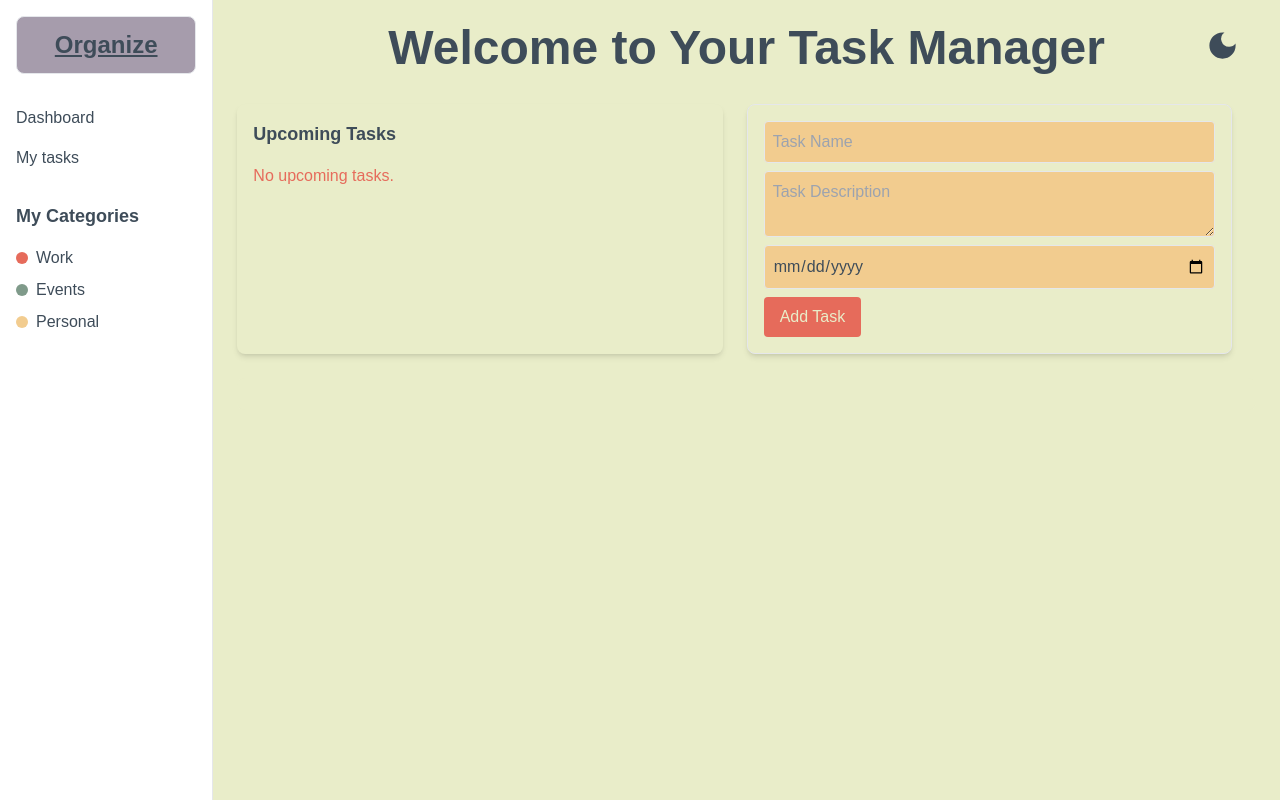
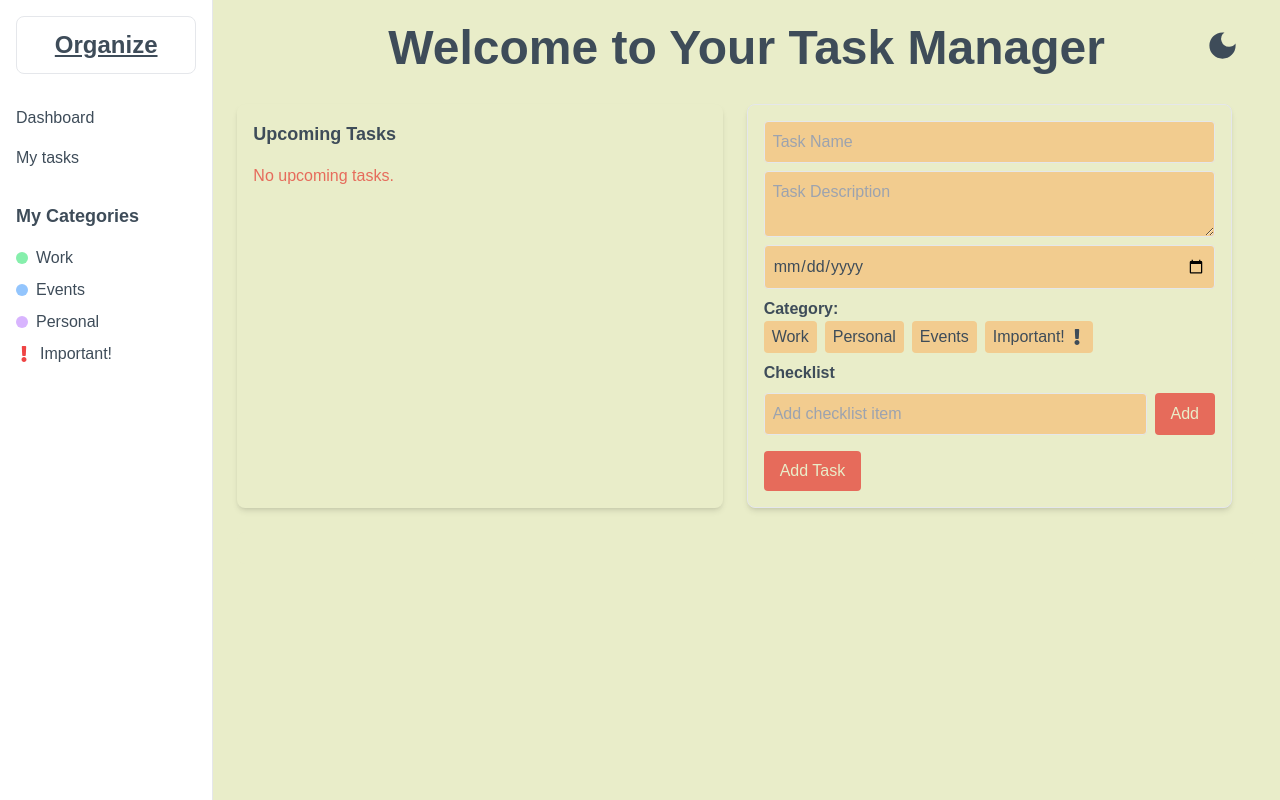
Before and after one commit to Jennnnnie/joc-task-manager, a Next.js app: page / in a window 1280 px wide. Built offline with nearby package versions, Linux system fonts and the light colour scheme; a web font is replaced by a local one.

Commit message:
Implemented the category colors into TaskList and TaskForm

```diff
--- a/app/components/Sidebar.tsx
+++ b/app/components/Sidebar.tsx
@@ -1,4 +1,6 @@
 'use client';
+
+import { FaExclamation } from 'react-icons/fa';
 
 import { useDarkMode } from '../utils/DarkModeContext';
 
@@ -52,21 +54,27 @@ export default function Sidebar() {
         </h2>
         <ul className='mt-4 space-y-2'>
           <li className='flex items-center space-x-2'>
-            <span className='w-3 h-3 bg-coral rounded-full'></span>
+            <span className='w-3 h-3 bg-green-300 rounded-full'></span>
             <span className={`${darkMode ? 'text-cream' : 'text-navy'}`}>
               Work
             </span>
           </li>
           <li className='flex items-center space-x-2'>
-            <span className='w-3 h-3 bg-green rounded-full'></span>
+            <span className='w-3 h-3 bg-blue-300 rounded-full'></span>
             <span className={`${darkMode ? 'text-cream' : 'text-navy'}`}>
               Events
             </span>
           </li>
           <li className='flex items-center space-x-2'>
-            <span className='w-3 h-3 bg-yellow rounded-full'></span>
+            <span className='w-3 h-3 bg-purple-300 rounded-full'></span>
             <span className={`${darkMode ? 'text-cream' : 'text-navy'}`}>
               Personal
+            </span>
+          </li>
+          <li className='flex items-center space-x-2'>
+            <FaExclamation className='text-red-500' />
+            <span className={`${darkMode ? 'text-cream' : 'text-navy'}`}>
+              Important!
             </span>
           </li>
         </ul>
--- a/app/components/TaskForm.tsx
+++ b/app/components/TaskForm.tsx
@@ -1,5 +1,6 @@
 'use client';
 
+import { FaExclamation } from 'react-icons/fa';
 import { useState, useEffect } from 'react';
 import { useTasks } from '../utils/TaskContext';
 import { useDarkMode } from '../utils/DarkModeContext';
@@ -19,7 +20,11 @@ export default function TaskForm({
     name: '',
     description: '',
     dueDate: '',
+    checklist: [] as { id: string; text: string; completed: boolean }[],
+    category: '', // Stores the selected category
   });
+
+  const [newChecklistItem, setNewChecklistItem] = useState('');
 
   useEffect(() => {
     if (selectedTask) {
@@ -30,6 +35,32 @@ export default function TaskForm({
   const handleChange = (e: any) => {
     const { name, value } = e.target;
     setFormState((prev) => ({ ...prev, [name]: value }));
+  };
+
+  const handleAddChecklistItem = () => {
+    if (newChecklistItem.trim()) {
+      setFormState((prev) => ({
+        ...prev,
+        checklist: [
+          ...prev.checklist,
+          {
+            id: Date.now().toString(),
+            text: newChecklistItem,
+            completed: false,
+          },
+        ],
+      }));
+      setNewChecklistItem(''); // Clear input after adding
+    }
+  };
+
+  const handleChecklistChange = (id: string) => {
+    setFormState((prev) => ({
+      ...prev,
+      checklist: prev.checklist.map((item) =>
+        item.id === id ? { ...item, completed: !item.completed } : item
+      ),
+    }));
   };
 
   const handleSubmit = (e: any) => {
@@ -44,9 +75,30 @@ export default function TaskForm({
         payload: { ...formState, id: Date.now().toString() },
       });
     }
-    setFormState({ id: '', name: '', description: '', dueDate: '' }); // Reset the form
+    setFormState({
+      id: '',
+      name: '',
+      description: '',
+      dueDate: '',
+      checklist: [],
+      category: '',
+    }); // Reset the form
     onFormSubmit && onFormSubmit(); // Notify that editing is done
   };
+
+  const categories = [
+    { value: 'red', label: 'Work' },
+    { value: 'green', label: 'Personal' },
+    { value: 'blue', label: 'Events' },
+    {
+      value: 'important',
+      label: (
+        <>
+          Important! <FaExclamation />
+        </>
+      ),
+    },
+  ];
 
   return (
     <form
@@ -86,6 +138,72 @@ export default function TaskForm({
           darkMode ? 'bg-purple text-cream' : 'bg-yellow text-navy'
         }`}
       />
+      <div className={`block w-full mb-2`}>
+        <label className='font-bold'>Category:</label>
+        <div className={`flex gap-2 items-center`}>
+          {categories.map((category) => (
+            <div
+              key={category.value}
+              className={`flex items-center gap-1 cursor-pointer px-2 py-1 rounded ${
+                darkMode ? 'bg-purple text-cream' : 'bg-yellow text-navy'
+              } ${
+                formState.category === category.value
+                  ? 'ring-2 ring-offset-2 ring-coral'
+                  : ''
+              }`}
+              onClick={() =>
+                setFormState((prev) => ({
+                  ...prev,
+                  category: category.value,
+                }))
+              }
+            >
+              {category.label}
+            </div>
+          ))}
+        </div>
+      </div>
+      <div className='mb-4'>
+        <h4 className='font-bold mb-2'>Checklist</h4>
+        <ul className='mb-2 space-y-2'>
+          {formState.checklist.map((item) => (
+            <li key={item.id} className='flex items-center gap-2'>
+              <input
+                type='checkbox'
+                checked={item.completed}
+                onChange={() => handleChecklistChange(item.id)}
+              />
+              <span
+                className={`${
+                  item.completed ? 'line-through text-gray-500' : ''
+                }`}
+              >
+                {item.text}
+              </span>
+            </li>
+          ))}
+        </ul>
+        <div className='flex gap-2'>
+          <input
+            type='text'
+            placeholder='Add checklist item'
+            value={newChecklistItem}
+            onChange={(e) => setNewChecklistItem(e.target.value)}
+            className={`flex-1 p-2 border rounded ${
+              darkMode ? 'bg-purple text-cream' : 'bg-yellow text-navy'
+            }`}
+          />
+          <button
+            type='button'
+            onClick={handleAddChecklistItem}
+            className={`px-4 py-2 rounded ${
+              darkMode ? 'bg-green text-navy ' : 'bg-coral text-cream '
+            }`}
+          >
+            Add
+          </button>
+        </div>
+      </div>
       <button
         type='submit'
         className={`px-4 py-2 rounded ${
--- a/app/components/TaskList.tsx
+++ b/app/components/TaskList.tsx
@@ -1,5 +1,6 @@
 'use client';
 
+import { FaExclamation } from 'react-icons/fa';
 import { useState } from 'react';
 import { useTasks } from '../utils/TaskContext';
 import { useDarkMode } from '../utils/DarkModeContext';
@@ -8,24 +9,51 @@ export default function TaskList() {
   const [tasks, dispatch] = useTasks();
   const { darkMode } = useDarkMode();
 
-  // Track the task currently being edited
   const [editingTaskId, setEditingTaskId] = useState<string | null>(null);
   const [editingTask, setEditingTask] = useState<any>(null);
+  const [newChecklistItem, setNewChecklistItem] = useState('');
 
   const handleEditClick = (task: any) => {
     setEditingTaskId(task.id);
-    setEditingTask({ ...task }); // Set a copy of the task to edit
+    setEditingTask({ ...task });
   };
 
   const handleCancelEdit = () => {
     setEditingTaskId(null);
-    setEditingTask(null); // Reset the editing state
+    setEditingTask(null);
+    setNewChecklistItem('');
   };
 
   const handleSaveEdit = () => {
     dispatch({ type: 'editTask', payload: editingTask });
-    setEditingTaskId(null); // Save and exit editing mode
+    setEditingTaskId(null);
     setEditingTask(null);
+  };
+
+  const handleChecklistChange = (itemId: string) => {
+    setEditingTask((prev: any) => ({
+      ...prev,
+      checklist: prev.checklist.map((item: any) =>
+        item.id === itemId ? { ...item, completed: !item.completed } : item
+      ),
+    }));
+  };
+
+  const handleAddChecklistItem = () => {
+    if (newChecklistItem.trim()) {
+      setEditingTask((prev: any) => ({
+        ...prev,
+        checklist: [
+          ...prev.checklist,
+          {
+            id: Date.now().toString(),
+            text: newChecklistItem,
+            completed: false,
+          },
+        ],
+      }));
+      setNewChecklistItem('');
+    }
   };
 
   const handleChange = (e: any) => {
@@ -37,6 +65,20 @@ export default function TaskList() {
     dispatch({ type: 'deleteTask', payload: id });
   };
 
+  const categories = [
+    { value: 'red', label: 'Work' },
+    { value: 'green', label: 'Personal' },
+    { value: 'blue', label: 'Events' },
+    {
+      value: 'important',
+      label: (
+        <>
+          Important! <FaExclamation />
+        </>
+      ),
+    },
+  ];
+
   return (
     <div
       className={`grid grid-cols-1 sm:grid-cols-2 md:grid-cols-3 lg:grid-cols-4 gap-4 ${
@@ -46,12 +88,35 @@ export default function TaskList() {
       {tasks.map((task: any) => (
         <div
           key={task.id}
-          className={`border p-4 rounded shadow ${
-            darkMode ? 'bg-purple text-cream ' : 'bg-yellow text-navy '
+          className={`relative border p-4 rounded shadow ${
+            darkMode ? 'bg-graypurple text-cream ' : 'bg-yellow text-navy '
           }`}
         >
+          {task.category && (
+            <div
+              className={`absolute top-2 right-2 ${
+                task.category === 'important'
+                  ? 'text-red-500'
+                  : 'w-4 h-4 rounded-full'
+              } ${
+                task.category === 'red'
+                  ? 'bg-green-300'
+                  : task.category === 'green'
+                  ? 'bg-blue-300'
+                  : task.category === 'blue'
+                  ? 'bg-purple-300'
+                  : task.category === 'important'
+                  ? ''
+                  : 'bg-gray-500'
+              }`}
+            >
+              {task.category === 'important' && (
+                <FaExclamation className='text-xl' />
+              )}
+            </div>
+          )}
+
           {editingTaskId === task.id ? (
-            // Inline editing mode
             <div>
               <input
                 type='text'
@@ -79,7 +144,77 @@ export default function TaskList() {
                   darkMode ? 'bg-navy text-cream' : 'bg-cream text-navy'
                 }`}
               />
-              <div className='flex gap-2'>
+              <div className={`mb-2`}>
+                <label className='font-bold'>Category:</label>
+                <div className={`flex gap-2 mt-2`}>
+                  {categories.map((category) => (
+                    <div
+                      key={category.value}
+                      className={`flex items-center gap-1 px-2 py-1 cursor-pointer rounded ${
+                        darkMode
+                          ? 'bg-purple text-cream'
+                          : 'bg-yellow text-navy'
+                      } ${
+                        editingTask.category === category.value
+                          ? 'ring-2 ring-offset-2 ring-coral'
+                          : ''
+                      }`}
+                      onClick={() =>
+                        setEditingTask((prev: any) => ({
+                          ...prev,
+                          category: category.value,
+                        }))
+                      }
+                    >
+                      {category.label}
+                    </div>
+                  ))}
+                </div>
+              </div>
+              <div>
+                <h4 className='font-bold mb-2'>Checklist</h4>
+                <ul className='mb-2 space-y-2'>
+                  {editingTask.checklist?.map((item: any) => (
+                    <li key={item.id} className='flex items-center gap-2'>
+                      <input
+                        type='checkbox'
+                        checked={item.completed}
+                        onChange={() => handleChecklistChange(item.id)}
+                      />
+                      <span
+                        className={`${
+                          item.completed ? 'line-through text-gray-500' : ''
+                        }`}
+                      >
+                        {item.text}
+                      </span>
+                    </li>
+                  ))}
+                </ul>
+                <div className='flex gap-2'>
+                  <input
+                    type='text'
+                    placeholder='Add checklist item'
+                    value={newChecklistItem}
+                    onChange={(e) => setNewChecklistItem(e.target.value)}
+                    className={`flex-1 p-2 border rounded ${
+                      darkMode ? 'bg-navy text-cream' : 'bg-cream text-navy'
+                    }`}
+                  />
+                  <button
+                    type='button'
+                    onClick={handleAddChecklistItem}
+                    className={`px-2 py-1 rounded ${
+                      darkMode
+                        ? 'bg-green text-navy hover:bg-purple'
+                        : 'bg-coral text-cream hover:bg-yellow'
+                    }`}
+                  >
+                    Add
+                  </button>
+                </div>
+              </div>
+              <div className='flex gap-2 mt-4'>
                 <button
                   onClick={handleSaveEdit}
                   className={`px-2 py-1 rounded ${
@@ -103,12 +238,27 @@ export default function TaskList() {
               </div>
             </div>
           ) : (
-            // Read-only mode
             <div>
               <h2 className='font-bold text-lg'>{task.name}</h2>
               <p>{task.description}</p>
               <p className='text-sm'>Due: {task.dueDate}</p>
-              <div className='flex gap-2 mt-2'>
+              {task.checklist && (
+                <ul className='mt-4 space-y-2'>
+                  {task.checklist.map((item: any) => (
+                    <li
+                      key={item.id}
+                      className={`${
+                        item.completed
+                          ? 'line-through text-gray-500'
+                          : 'text-current'
+                      }`}
+                    >
+                      {item.text}
+                    </li>
+                  ))}
+                </ul>
+              )}
+              <div className='flex gap-2 mt-4'>
                 <button
                   onClick={() => handleEditClick(task)}
                   className={`px-2 py-1 rounded ${
--- a/app/styles/globals.css
+++ b/app/styles/globals.css
@@ -19,10 +19,10 @@
   --cream: #e9edc9;
   --coral: #e66b5b;
   --navy: #3e4c59;
-  --green: #7f9a8a;
+  --sagegreen: #7f9a8a;
   --yellow: #f2cc8f;
   --lightyellow: #f3ffb6;
-  --purple: #a69cac;
+  --graypurple: #a69cac;
 }
 
 body {
--- a/tailwind.config.ts
+++ b/tailwind.config.ts
@@ -14,10 +14,10 @@ export default {
         cream: '#E9EDC9',
         coral: '#E66B5B',
         navy: '#3E4C59',
-        green: '#7F9A8A',
+        sagegreen: '#7F9A8A',
         yellow: '#F2CC8F',
         lightyellow: '#F3FFB6',
-        purple: '#A69CAC',
+        graypurple: '#A69CAC',
       },
     },
   },
```
